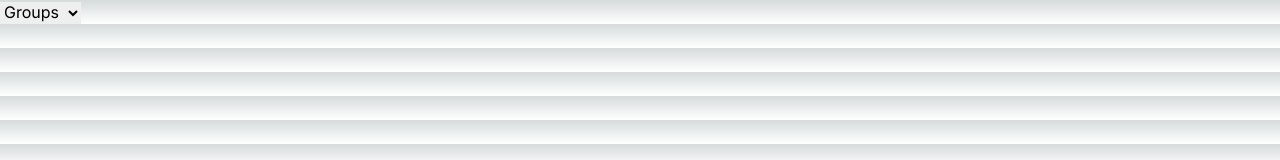
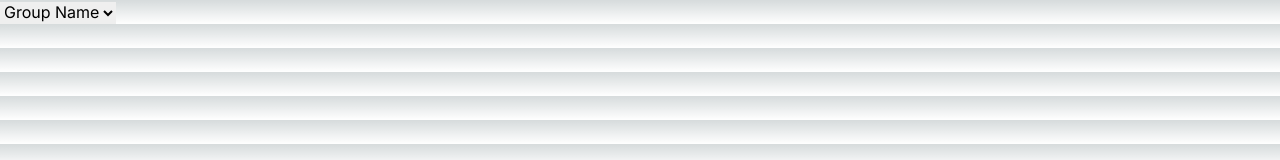
Before and after one commit to yuminasd/seng513_finalproject, a Next.js app in the folder front-end/: page /swipe in a window 1280 px wide. Shown: the top 160 px of the page. Built offline with nearby package versions, Linux system fonts and the light colour scheme.

Commit message:
Made a dynamic version of the select box
The select box now adds groups based on what is in the groups array. Will be updated later so that it gets the actual groups and displays them in the box

```diff
--- a/front-end/app/swipe/page.tsx
+++ b/front-end/app/swipe/page.tsx
@@ -1,10 +1,19 @@
+
+
 export default function Swipe() {
+
+    const groups = ['group 1', 'group 2', 'test'];
+
+
+
+
     return (
         <main>
-            <select className="selectgroupbox" >
-                <option value="" selected disabled hidden>Groups</option>
-                <option value="Group 1">Group 1</option>
-                <option value="Group 2">Group 2</option>
+            <select name="selectgroupbox" >
+                <option value="" selected disabled hidden>Group Name</option>
+                {groups.map((e, key) => {
+                    return <option key={key} value={e}>{e}</option>;
+                })}
             </select>
         </main>
     )
```
